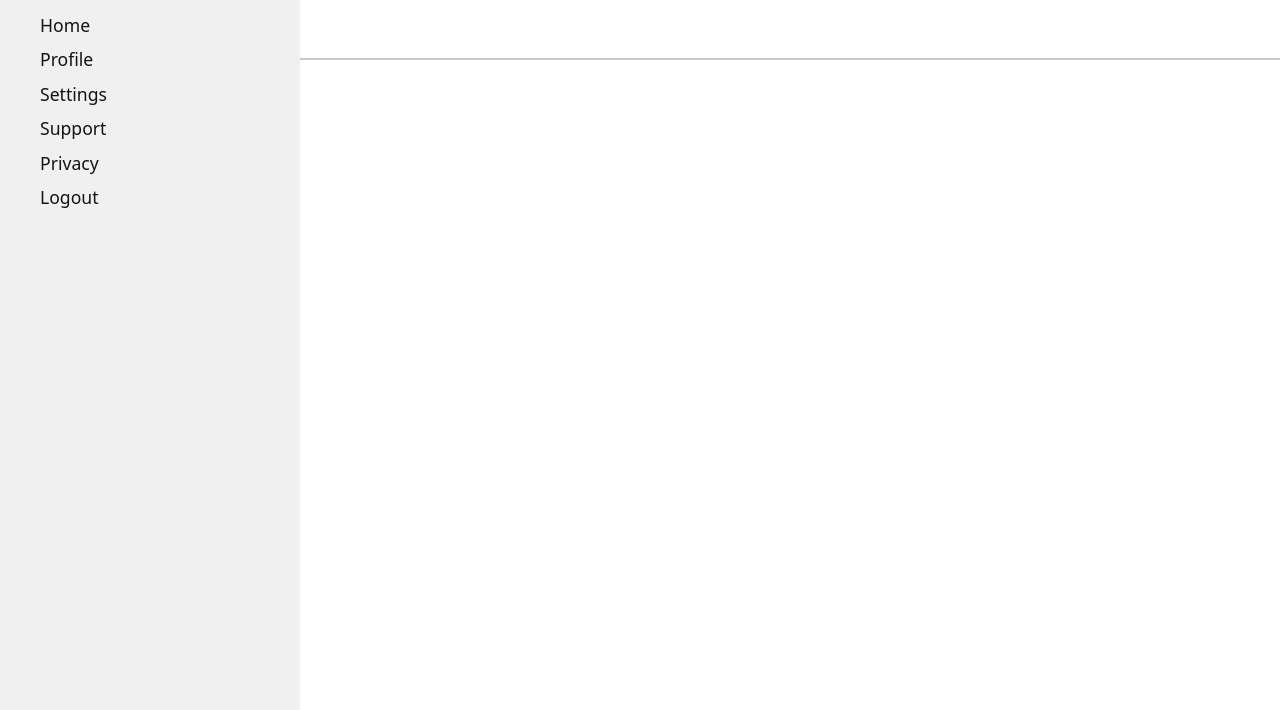
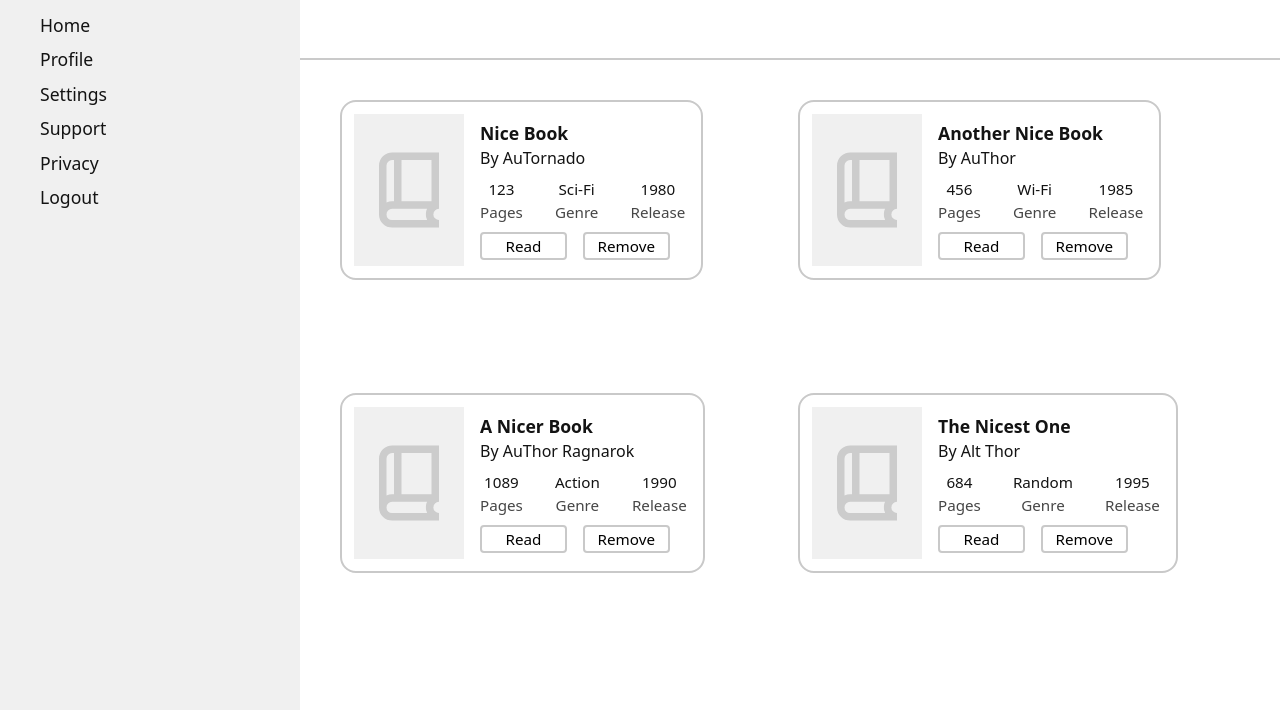
Before and after one commit to PedroASB/library, a plain HTML site: page index.html in a window 1280 px wide. Shown: the part 90-800 px from the top of the page. Drawn offline with Linux system fonts and the light colour scheme.

Commit message:
feat: add function to display a book
- Each book is represented as a card
- Using <template> in HTML to hold the card content
- Using a function to generate some sample books

```diff
--- a/index.html
+++ b/index.html
@@ -30,9 +30,37 @@
         </div>
 
         <div id="main-content">
-            <div class="books">
-
-            </div>
+            <template id="card-template">
+                <div class="card">
+                    <div class="picture">
+                        <img src="./assets/icons/book-icon.svg" alt="Book Icon">
+                    </div>
+                    <div class="info">
+                        <div class="top">
+                            <div class="title"></div>
+                            <div class="author">By <span></span></div>
+                        </div>
+                        <div class="middle">
+                            <div class="pages">
+                                <div class="value"></div>
+                                <div class="label">Pages</div>
+                            </div>
+                            <div class="genre">
+                                <div class="value"></div>
+                                <div class="label">Genre</div>
+                            </div>
+                            <div class="release">
+                                <div class="value"></div>
+                                <div class="label">Release</div>
+                            </div>
+                        </div>
+                        <div class="bottom">
+                            <button class="read">Read</button>
+                            <button class="remove">Remove</button>
+                        </div>
+                    </div>
+                </div>
+            </template>
         </div>
     </div>
 </body>
--- a/script.js
+++ b/script.js
@@ -2,7 +2,7 @@
 const library = [];
 
 // Book constructor
-function Book(title, author, pages, read, genre, year) {
+function Book(title, author, pages, read, genre, release) {
     if (!new.target) {
         throw Error("Must use the 'new' operator to call the constructor");
     }
@@ -11,12 +11,39 @@ function Book(title, author, pages, read, genre, year) {
     this.pages = pages;
     this.read = read;
     this.genre = genre;
-    this.year = year;
+    this.release = release;
     this.id = crypto.randomUUID();
 }
 
 // Adds a new book to the library
-function addBookToLibrary(title, author, pages, read, genre, year) {
-    let newBook = new Book(title, author, pages, read, genre, year);
+function addBookToLibrary(title, author, pages, read, genre, release) {
+    let newBook = new Book(title, author, pages, read, genre, release);
     library.push(newBook);
 }
+
+function displayBook(book) {
+    const mainContent = document.querySelector("#main-content");
+    const cardTemplate = document.querySelector("#card-template");
+    const card = cardTemplate.content.cloneNode(true);
+
+    card.querySelector(".title").textContent = book.title;
+    card.querySelector(".author span").textContent = book.author;
+    card.querySelector(".pages .value").textContent = book.pages;
+    card.querySelector(".genre .value").textContent = book.genre;
+    card.querySelector(".release .value").textContent = book.release;
+
+    mainContent.appendChild(card);
+}
+
+function addSampleBooks() {
+    let book1 = new Book("Nice Book", "AuTornado", 123, false, "Sci-Fi", 1980);
+    let book2 = new Book("Another Nice Book", "AuThor", 456, false, "Wi-Fi", 1985);
+    let book3 = new Book("A Nicer Book", "AuThor Ragnarok", 1089, false, "Action", 1990);
+    let book4 = new Book("The Nicest One", "Alt Thor", 684, false, "Random", 1995);
+    displayBook(book1);
+    displayBook(book2);
+    displayBook(book3);
+    displayBook(book4);
+}
+
+addSampleBooks();
--- a/style.css
+++ b/style.css
@@ -11,7 +11,7 @@
                  "Noto Color Emoji";
     --primary-color: #6097df;
     --font-color: #131313;
-    --lighter-font-color: #3b3b3b;
+    --lighter-font-color: #464646;
     --main-bg-color: #fff;
     --sidebar-bg-color: #f0f0f0;
 }
@@ -53,7 +53,7 @@ body > .container {
 
     .navigation {
         font-weight: 500;
-        font-size: 1.10rem;
+        font-size: 1.1rem;
         display: flex;
         flex-direction: column;
         gap: 8px;
@@ -63,5 +63,88 @@ body > .container {
 #main-content {
     grid-area: main-content;
     background-color: var(--main-bg-color);
-    padding: 32px;
+    padding: 40px;
+    display: grid;
+    gap: 16px;
+    grid-template-columns: repeat(auto-fit, minmax(360px, 1fr));
 }
+
+#main-content .card {
+    display: flex;
+    align-items: center;
+    gap: 16px;
+    padding: 12px 16px 12px 12px;
+    border-radius: 16px;
+    border: 2px solid rgb(201, 201, 201);
+    height: 180px;
+    width: fit-content;
+
+    .picture {
+        min-width: 110px;
+        display: flex;
+        align-items: center;
+        justify-content: center;
+        background-color: #f0f0f0;
+        min-height: 100%;
+
+        img {
+            width: 90px;
+        }
+    }
+
+    .info {
+        display: flex;
+        min-height: inherit;
+        flex-direction: column;
+        justify-content: space-between;
+        gap: 8px;
+
+        .top {
+            display: flex;
+            flex-direction: column;
+
+            .title {
+                font-weight: 600;
+                font-size: 1.1rem;
+            }
+        }
+
+        .middle {
+            display: flex;
+            justify-content: space-between;
+            gap: 32px;
+            font-size: 0.95rem;
+
+            & > div {
+                display: flex;
+                flex-direction: column;
+                align-items: center;
+            }
+
+            .value {
+                font-weight: 500;
+            }
+
+            .label {
+                color: var(--lighter-font-color);
+            }
+        }
+
+        .bottom {
+            display: flex;
+            gap: 16px;
+
+            button {
+                background-color: inherit;
+                border: 2px solid rgb(201, 201, 201);
+                border-radius: 4px;
+                width: 10ch;
+                font-size: 0.95rem;
+            }
+
+            button:hover {
+                background-color: #f0f0f0;
+            }
+        }
+    }
+}
```
Also changed, not shown: assets/icons/book-icon.svg (added).
